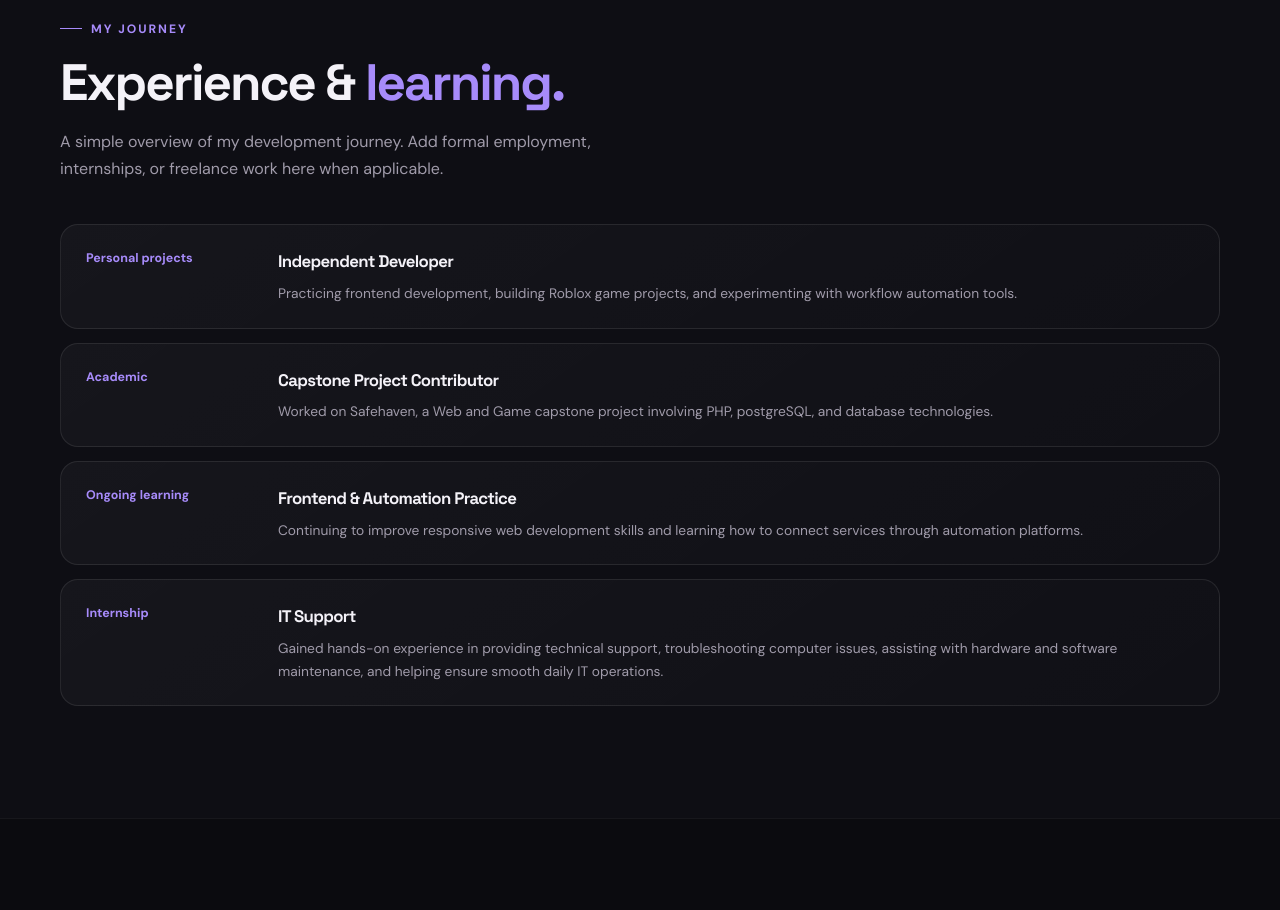
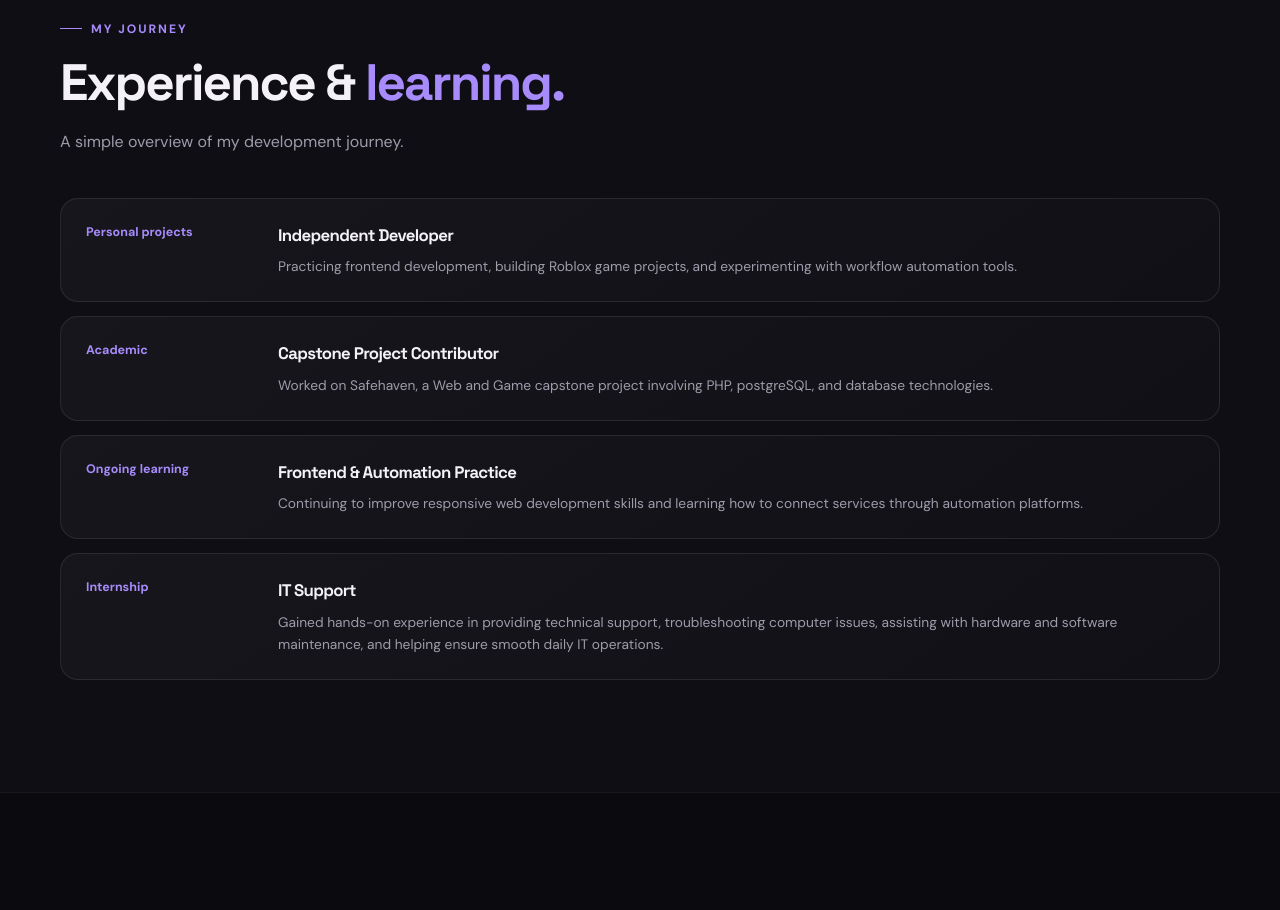
Before and after one commit to GlennFordAriola/MyPortfolio, a plain HTML site: page index.html in a window 1280 px wide. Shown: the part 4440-5350 px from the top of the page. Drawn offline with Linux system fonts and the light colour scheme.

Commit message:
Update index.html

```diff
--- a/index.html
+++ b/index.html
@@ -210,7 +210,7 @@
       <div class="container">
         <div class="eyebrow">My journey</div>
         <h2>Experience & <span class="accent">learning.</span></h2>
-        <p class="section-intro">A simple overview of my development journey. Add formal employment, internships, or freelance work here when applicable.</p>
+        <p class="section-intro">A simple overview of my development journey.</p>
         <div class="timeline">
           <article class="timeline-card reveal">
             <div class="timeline-date">Personal projects</div>
```
